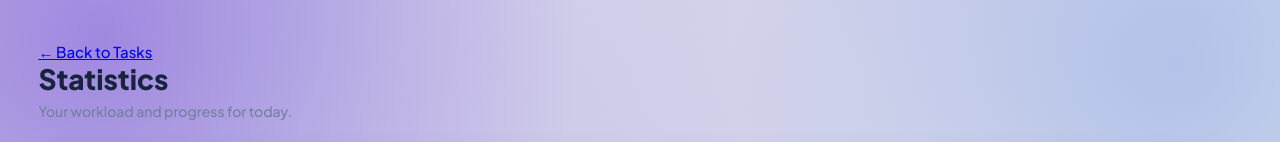
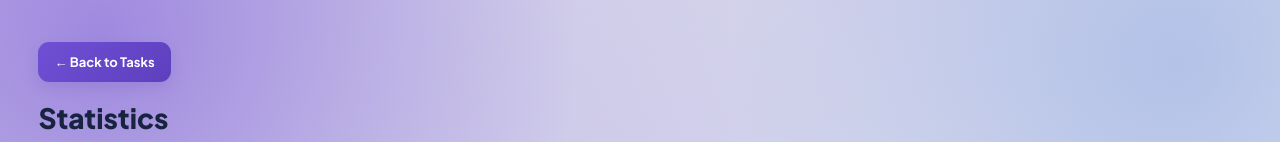
Before and after one commit to Cloudware727/Tempo, a React (Vite) app: page /stats in a window 1280 px wide. Shown: the top 142 px of the page. Built offline with nearby package versions, Linux system fonts and the light colour scheme; no server answers.

Commit message:
Changed styling of back button

```diff
--- a/src/App.css
+++ b/src/App.css
@@ -3439,3 +3439,82 @@ form button:hover {
     font-size: 11px;
   }
 }
+.account-stats {
+  display: block;
+
+  width: 100%;
+
+  margin-top: 6px;
+
+  padding: 10px 12px;
+
+  border-radius: 10px;
+
+  color: #555;
+
+  font-family: inherit;
+  font-size: 13px;
+  font-weight: 600;
+  text-decoration: none;
+
+  cursor: pointer;
+
+  transition: 0.15s ease;
+}
+
+.account-stats:hover {
+  background: #f3efff;
+
+  color: #6846d8;
+}
+
+.statistics-back {
+  width: fit-content;
+  height: 40px;
+
+  display: inline-flex;
+  align-items: center;
+  justify-content: center;
+
+  margin-bottom: 18px;
+  padding: 0 16px;
+
+  border-radius: 11px;
+
+  background:
+          linear-gradient(
+                  135deg,
+                  #704fd4,
+                  #5d3fbe
+          );
+
+  color: white;
+
+  font-size: 13px;
+  font-weight: 700;
+  text-decoration: none;
+
+  box-shadow:
+          0 6px 13px rgba(90, 65, 170, 0.15);
+
+  transition:
+          transform 0.12s ease,
+          box-shadow 0.15s ease,
+          background 0.15s ease;
+}
+
+.statistics-back:hover {
+  background:
+          linear-gradient(
+                  135deg,
+                  #6545cb,
+                  #5234b1
+          );
+
+  color: white;
+
+  transform: translateY(-1px);
+
+  box-shadow:
+          0 8px 17px rgba(90, 65, 170, 0.21);
+}
```
Also changed, not shown: src/AuthPages.css (line endings or trailing spaces).
